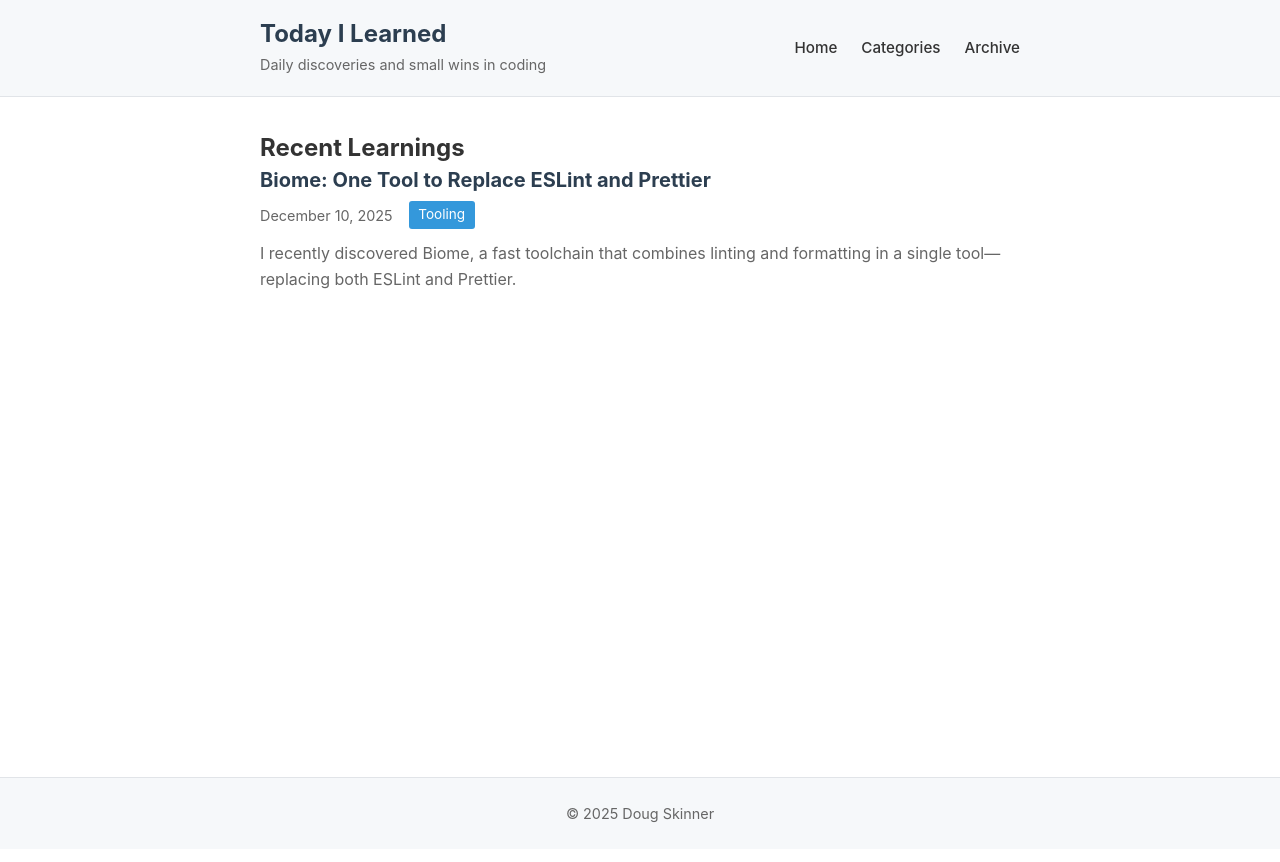
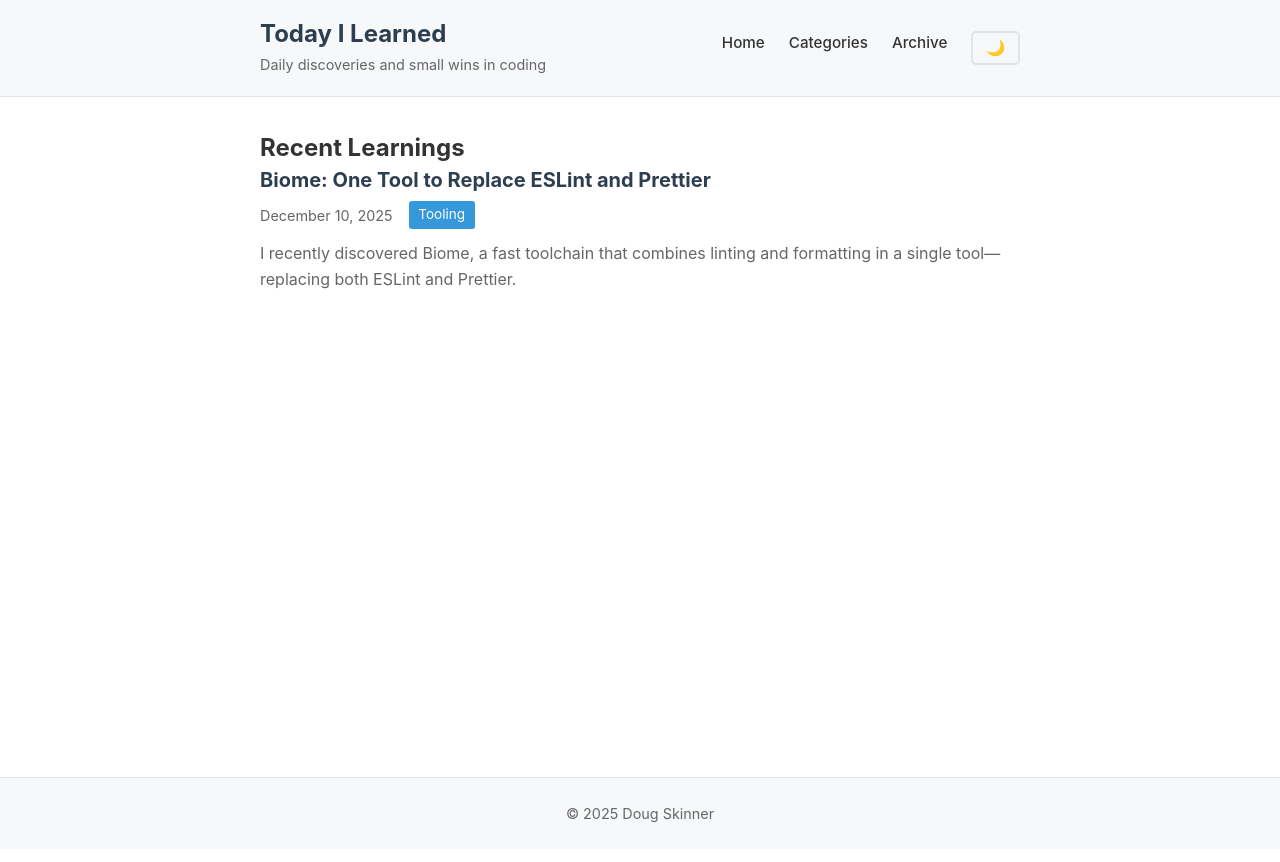
Before and after one commit to doug-skinner/today-i-learned, a Jekyll site: the page built from index.html, in a window 1280 px wide. Shown: the top 862 px of the page. Built offline with Jekyll 4.4.1, drawn with Linux system fonts in a browser that asks for light colours.

Commit message:
dark mode!

```diff
--- a/_layouts/default.html
+++ b/_layouts/default.html
@@ -19,6 +19,9 @@
                 <a href="{{ '/' | relative_url }}">Home</a>
                 <a href="{{ '/categories' | relative_url }}">Categories</a>
                 <a href="{{ '/archive' | relative_url }}">Archive</a>
+                <button class="theme-toggle" id="theme-toggle" aria-label="Toggle dark mode">
+                    <span class="theme-icon">🌙</span>
+                </button>
             </nav>
         </div>
     </header>
@@ -32,5 +35,53 @@
             <p>&copy; {{ 'now' | date: "%Y" }} {{ site.author }}</p>
         </div>
     </footer>
+
+    <script>
+        // Dark mode toggle functionality
+        const themeToggle = document.getElementById('theme-toggle');
+        const html = document.documentElement;
+        const themeIcon = document.querySelector('.theme-icon');
+
+        // Check for saved theme preference or default to system preference
+        const savedTheme = localStorage.getItem('theme');
+        const systemPrefersDark = window.matchMedia('(prefers-color-scheme: dark)').matches;
+
+        // Set initial theme
+        if (savedTheme) {
+            html.setAttribute('data-theme', savedTheme);
+        } else if (systemPrefersDark) {
+            html.setAttribute('data-theme', 'dark');
+        }
+
+        // Update icon based on current theme
+        function updateIcon() {
+            const currentTheme = html.getAttribute('data-theme');
+            if (currentTheme === 'dark') {
+                themeIcon.textContent = '☀️';
+            } else {
+                themeIcon.textContent = '🌙';
+            }
+        }
+
+        updateIcon();
+
+        // Toggle theme on button click
+        themeToggle.addEventListener('click', () => {
+            const currentTheme = html.getAttribute('data-theme');
+            const newTheme = currentTheme === 'dark' ? 'light' : 'dark';
+
+            html.setAttribute('data-theme', newTheme);
+            localStorage.setItem('theme', newTheme);
+            updateIcon();
+        });
+
+        // Listen for system theme changes
+        window.matchMedia('(prefers-color-scheme: dark)').addEventListener('change', (e) => {
+            if (!localStorage.getItem('theme')) {
+                html.setAttribute('data-theme', e.matches ? 'dark' : 'light');
+                updateIcon();
+            }
+        });
+    </script>
 </body>
 </html>
--- a/assets/css/main.css
+++ b/assets/css/main.css
@@ -16,6 +16,32 @@
     --code-bg: #f5f5f5;
     --font-main: -apple-system, BlinkMacSystemFont, "Segoe UI", Helvetica, Arial, sans-serif;
     --font-mono: "SFMono-Regular", Consolas, "Liberation Mono", Menlo, monospace;
+}
+
+/* Dark mode colors */
+[data-theme="dark"] {
+    --primary-color: #64b5f6;
+    --secondary-color: #42a5f5;
+    --text-color: #e0e0e0;
+    --text-light: #b0b0b0;
+    --border-color: #404040;
+    --bg-color: #1a1a1a;
+    --bg-light: #2d2d2d;
+    --code-bg: #2d2d2d;
+}
+
+/* Respect system preference */
+@media (prefers-color-scheme: dark) {
+    :root:not([data-theme="light"]) {
+        --primary-color: #64b5f6;
+        --secondary-color: #42a5f5;
+        --text-color: #e0e0e0;
+        --text-light: #b0b0b0;
+        --border-color: #404040;
+        --bg-color: #1a1a1a;
+        --bg-light: #2d2d2d;
+        --code-bg: #2d2d2d;
+    }
 }
 
 body {
@@ -294,6 +320,27 @@
     font-size: 0.9rem;
 }
 
+/* Dark mode toggle */
+.theme-toggle {
+    background: none;
+    border: 2px solid var(--border-color);
+    color: var(--text-color);
+    cursor: pointer;
+    padding: 0.4rem 0.8rem;
+    border-radius: 5px;
+    font-size: 0.95rem;
+    font-weight: 500;
+    transition: all 0.3s ease;
+    display: flex;
+    align-items: center;
+    gap: 0.5rem;
+}
+
+.theme-toggle:hover {
+    background-color: var(--bg-light);
+    border-color: var(--secondary-color);
+}
+
 /* Responsive */
 @media (max-width: 768px) {
     header .container {
```
